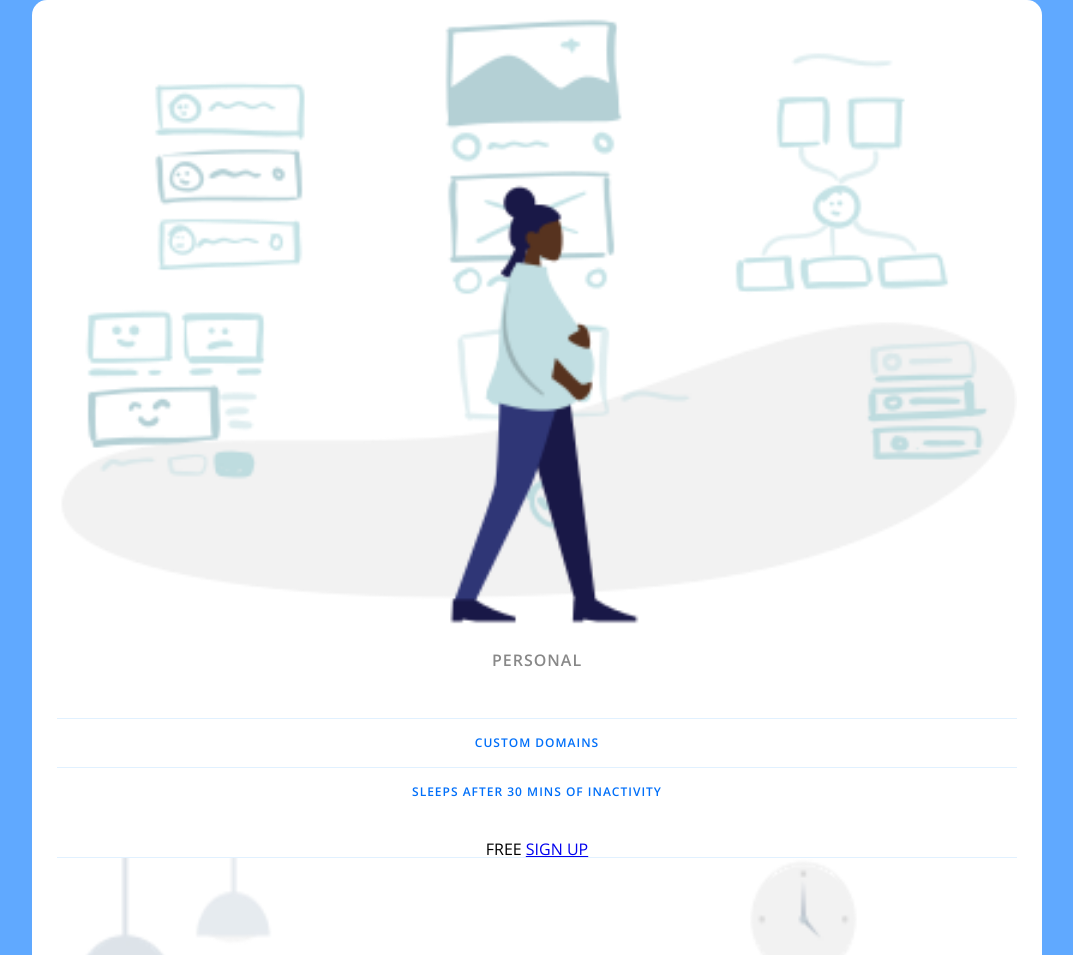
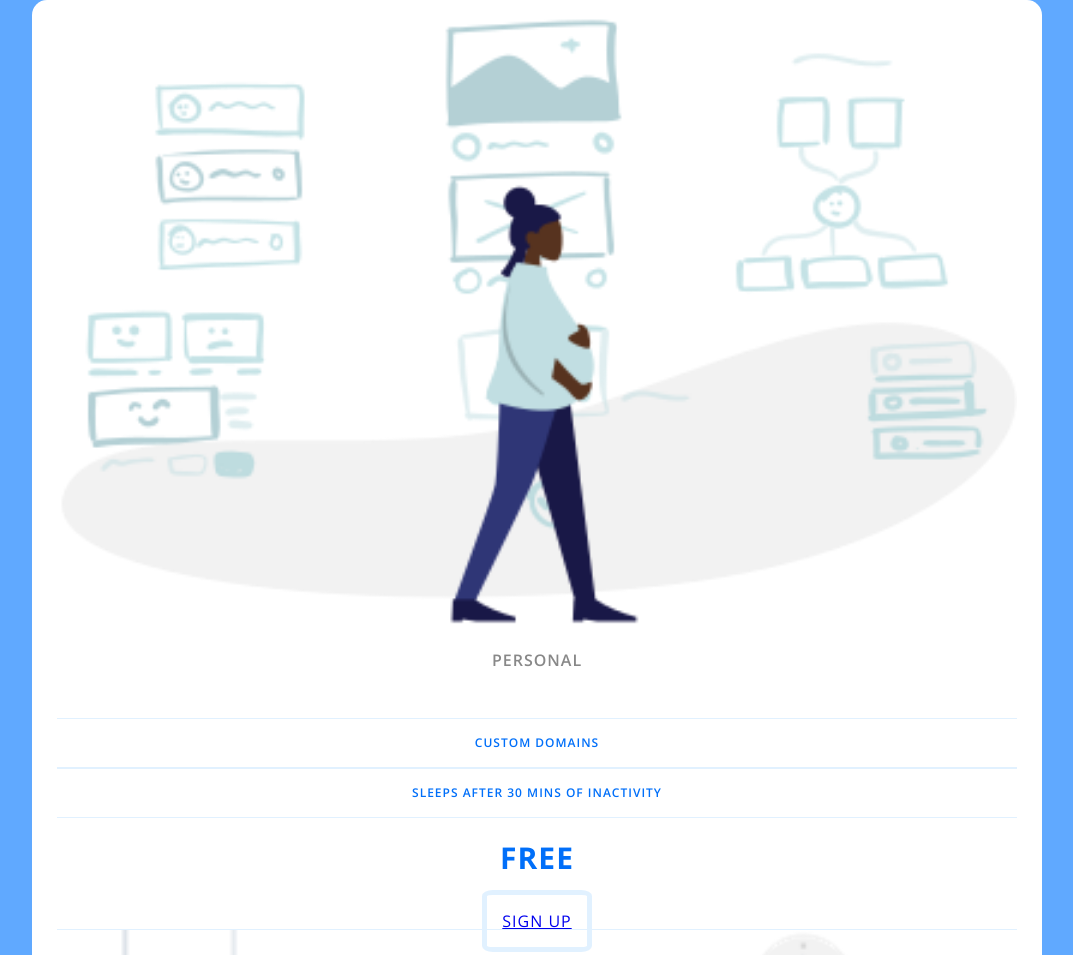
Before and after one commit to RobertLeeMich/ColtSteelesUdemyCourse, a plain HTML site: page Colt Steele's HTMLCSSJS Course/PricingPanel/PriceTableStarter/index.html in a window 1280 px wide. Shown: the top 955 px of the page, without its empty margins (103-1176 px from the left). Drawn offline with nearby package versions, Linux system fonts and the light colour scheme.

Commit message:
Custom button/pricing code
Showing my work trying to code these two elements myself. Unfortunately I got stuck on having the .pricing-button having the top border of the next section go through it, so I had to watch the video to see how to fix this and replaced my code after this commit.

```diff
--- a/Colt Steele's HTMLCSSJS Course/PricingPanel/PriceTableStarter/app.css
+++ b/Colt Steele's HTMLCSSJS Course/PricingPanel/PriceTableStarter/app.css
@@ -108,4 +108,22 @@ body {
     line-height: 1.5;
     padding: 15px 0;
     border-top: 1px solid #e1f1ff;
+    border-bottom: 1px solid #e1f1ff;
 }
+
+.pricing-price {
+    font-size: 30px;
+    font-weight: 1000;
+    color: #016ff9;
+    display: block;
+    padding: 0 0 40px 0;
+    letter-spacing: 1px;
+
+}
+
+.pricing-button {
+    border: 5px solid #e1f1ff;
+    padding: 15px;
+    border-radius: 10%;
+    letter-spacing: 1px;
+}
```
